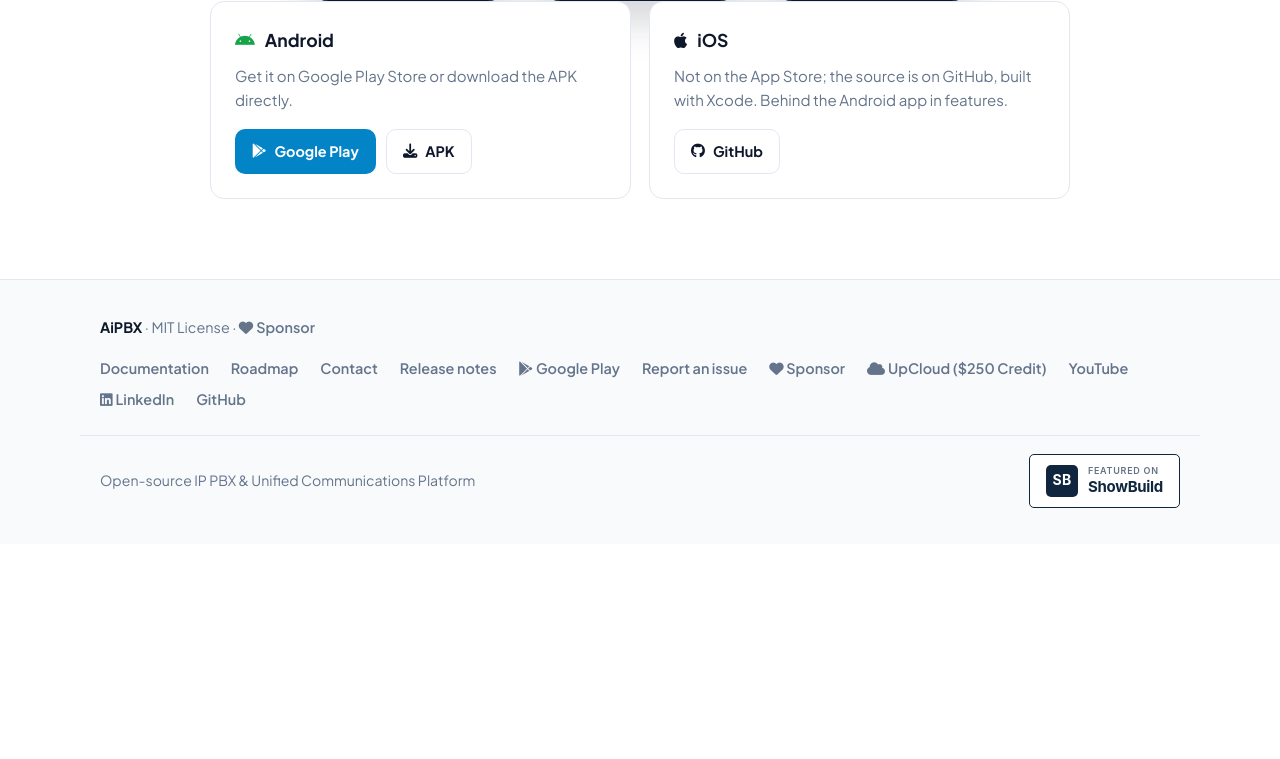
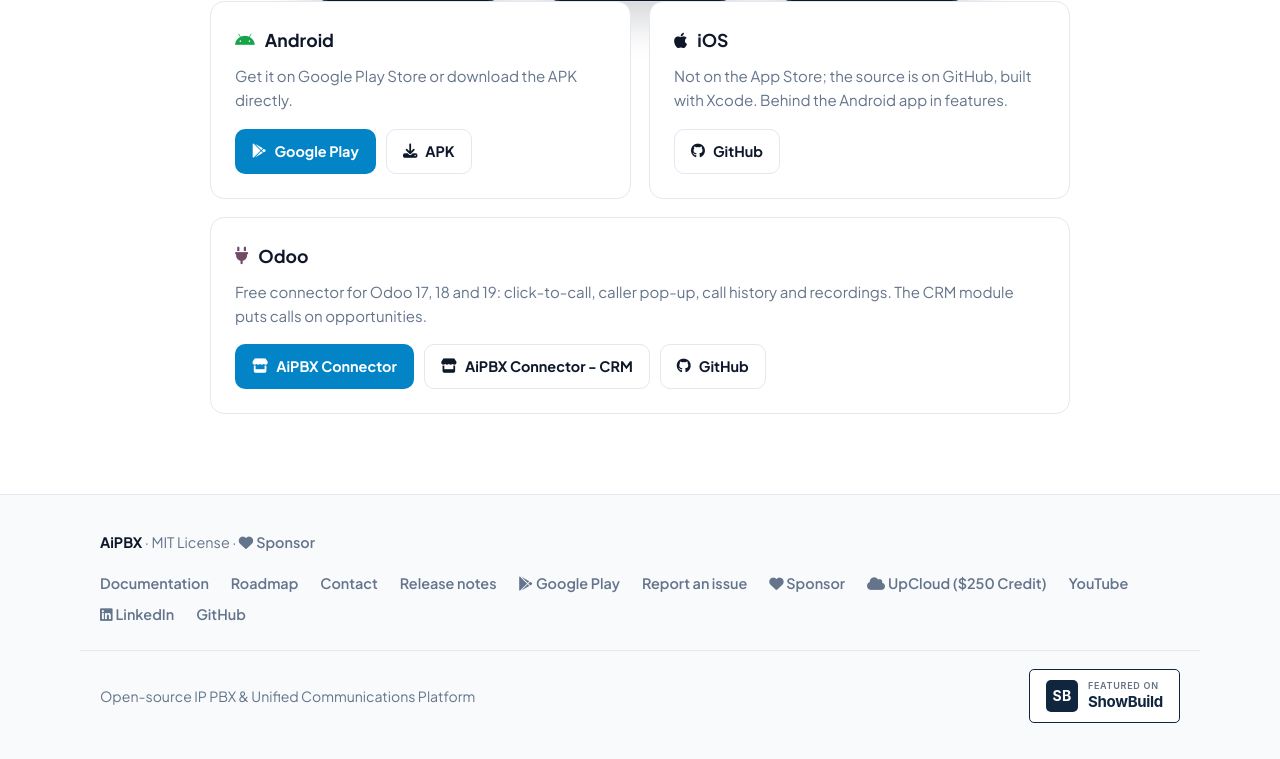
Before and after one commit to mahirgul/AiPBX-web, a PHP site: page /mobile in a window 1280 px wide. Shown: the part 810-1569 px from the top of the page. Before the commit the page ends 1318 px from the top, so only its background shows below. Run offline with PHP 8.4, Linux system fonts and the light colour scheme; data that the repository does not hold is empty.

Commit message:
feat(apps): Odoo App Store links (AiPBX Connector and Connector - CRM)

```diff
--- a/css/site.css
+++ b/css/site.css
@@ -157,6 +157,7 @@
 .sx-app p { margin: 0; color: var(--sx-muted); font-size: .94rem; flex: 1; }
 .sx-app .row { display: flex; gap: 10px; flex-wrap: wrap; margin-top: 6px; }
 .sx-app .sx-btn { padding: 10px 16px; font-size: .9rem; }
+.sx-app-wide { grid-column: 1 / -1; }
 
 /* Sponsor section */
 .sx-sponsor-box { max-width: 860px; margin: 0 auto; background: linear-gradient(135deg, #fff5f7 0%, #ffffff 50%, #fdf2f8 100%); border: 1px solid #fbcfe8; border-radius: calc(var(--sx-radius) * 1.5); padding: 48px 36px; text-align: center; box-shadow: 0 10px 30px rgba(219, 39, 119, .06); position: relative; overflow: hidden; }
--- a/includes/data.php
+++ b/includes/data.php
@@ -28,6 +28,9 @@ const SITE_LANGS   = ['tr', 'en', 'de', 'az'];
 const DEFAULT_LANG = 'en';
 const YOUTUBE_CHANNEL = 'https://www.youtube.com/@aipbx';
 const PLAY_STORE_URL = 'https://play.google.com/store/apps/details?id=com.mhrgl.AiPBX';
+// Odoo App Store (the page has a version switch: 17.0, 18.0, 19.0).
+const ODOO_CONNECTOR_URL = 'https://apps.odoo.com/apps/modules/19.0/aipbx_connector';
+const ODOO_CONNECTOR_CRM_URL = 'https://apps.odoo.com/apps/modules/19.0/aipbx_connector_crm';
 // YouTube video ids per language (no Azerbaijani video: Turkish is shown there).
 // Add the menu tour ids here when they are uploaded; an empty list hides the video.
 const VIDEOS = [
--- a/includes/sections/apps.php
+++ b/includes/sections/apps.php
@@ -26,6 +26,15 @@
                         <a href="https://github.com/<?= e(GITHUB_IOS_REPO) ?>" class="sx-btn sx-btn-ghost" rel="noopener"><i class="fa-brands fa-github"></i> GitHub</a>
                     </div>
                 </div>
+                <div class="sx-app sx-app-wide">
+                    <h3><i class="fa-solid fa-plug" style="color:#714b67"></i> Odoo</h3>
+                    <p><?= t('Odoo 17, 18 ve 19 için ücretsiz bağlayıcı: tıkla-ara, arayanın kartı, çağrı geçmişi ve ses kayıtları. CRM modülü çağrıları fırsatlara yazar.', 'Free connector for Odoo 17, 18 and 19: click-to-call, caller pop-up, call history and recordings. The CRM module puts calls on opportunities.', 'Kostenloser Connector für Odoo 17, 18 und 19: Click-to-Call, Anrufer-Pop-up, Anrufliste und Aufnahmen. Das CRM-Modul legt Anrufe an Verkaufschancen ab.', az: 'Odoo 17, 18 və 19 üçün pulsuz qoşucu: kliklə zəng, zəng edənin kartı, zəng tarixçəsi və səs yazıları. CRM modulu zəngləri imkanlara yazır.') ?></p>
+                    <div class="row">
+                        <a href="<?= ODOO_CONNECTOR_URL ?>" target="_blank" rel="noopener" class="sx-btn sx-btn-primary"><i class="fa-solid fa-store"></i> AiPBX Connector</a>
+                        <a href="<?= ODOO_CONNECTOR_CRM_URL ?>" target="_blank" rel="noopener" class="sx-btn sx-btn-ghost"><i class="fa-solid fa-store"></i> AiPBX Connector - CRM</a>
+                        <a href="https://github.com/mahirgul/AiPBX-Odoo" target="_blank" rel="noopener" class="sx-btn sx-btn-ghost"><i class="fa-brands fa-github"></i> GitHub</a>
+                    </div>
+                </div>
             </div>
         </div>
     </section>
```
